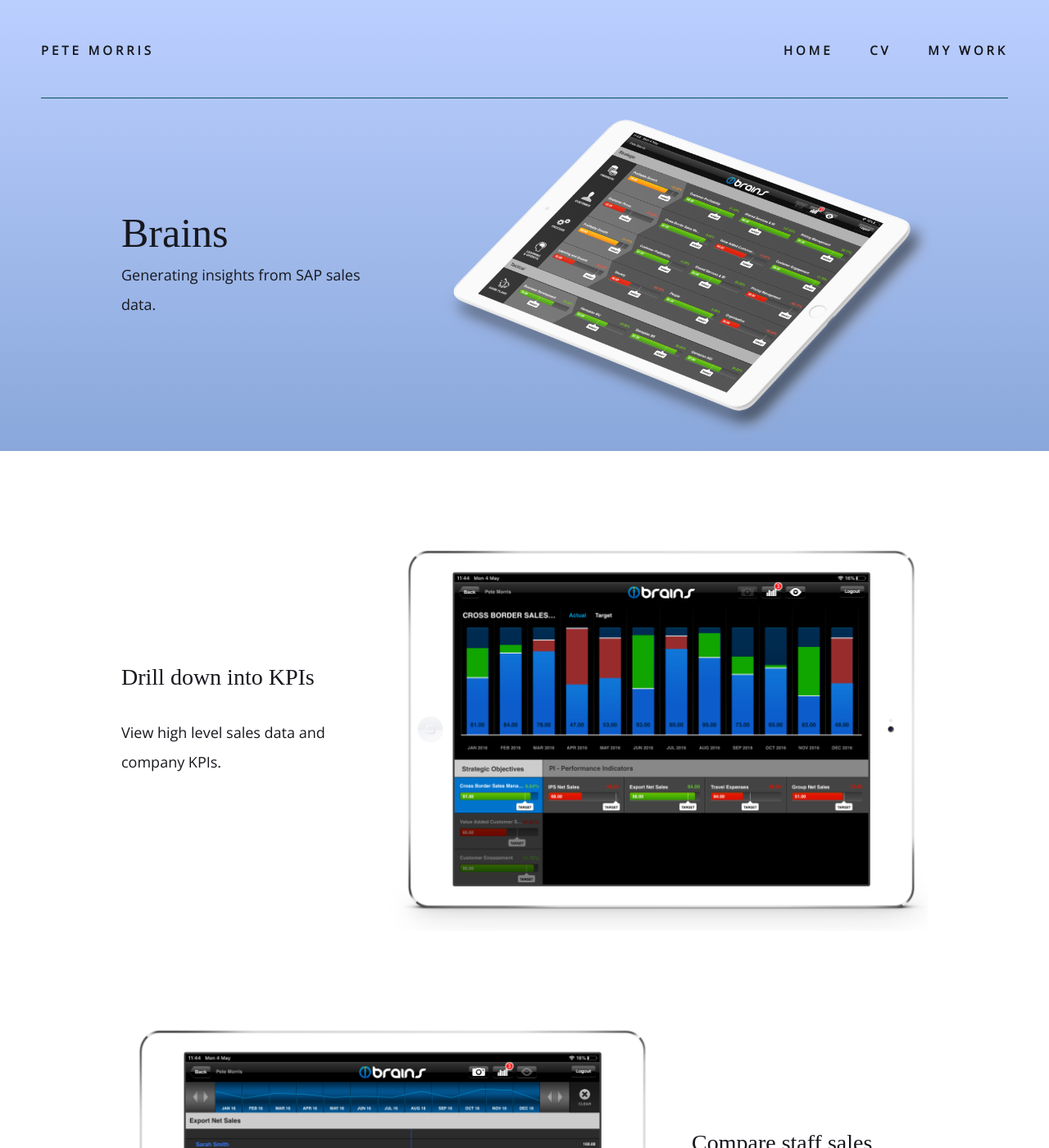
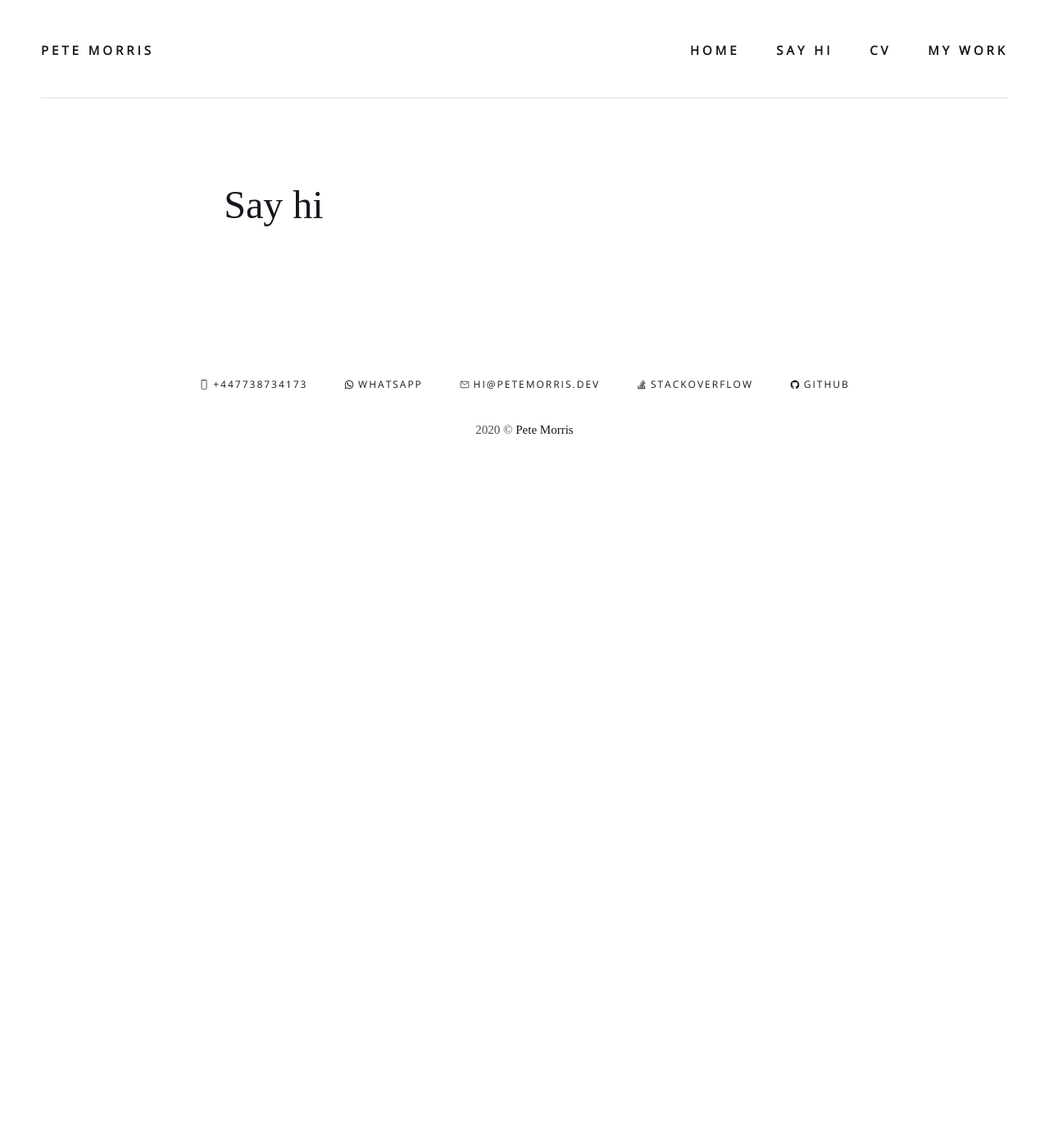
Before and after one commit to p-morris/p-morris.github.io, a Jekyll site: the page built from _pages/brains.md, in a window 1280 px wide and 1400 px high. Shown: the whole window at 82% size. Built offline with Jekyll 4.4.1, drawn with Linux system fonts in a browser that asks for light colours; nearby versions of some CDN libraries; some web fonts are replaced; some of the changed text lies outside the part shown.

```diff
--- a/_pages/brains.md
+++ b/_pages/brains.md
@@ -1,17 +1,6 @@
 ---
-layout: work-images
-permalink: /my-work/brains/
-title: Brains
-tagline: Generating insights from SAP sales data.
-image: brainsapp-0.png
-example1-title: Drill down into KPIs
-example1-image: brainsapp-2.png
-example1-copy: View high level sales data and company KPIs.
-example2-title: Compare staff sales records
-example2-image: brainsapp-3.png
-example2-copy: Compare and contrast the sales record of staff.
-example3-title: Save data snapshots
-example3-image: brainsapp-4.png
-example3-copy: Snapshot interesting trends and share.
-scss: brains
+layout: page
+permalink: /contact/
+title: Say hi
+navigable: true
 ---
```
Also changed, not shown: _pages/say-hi.md (added).
